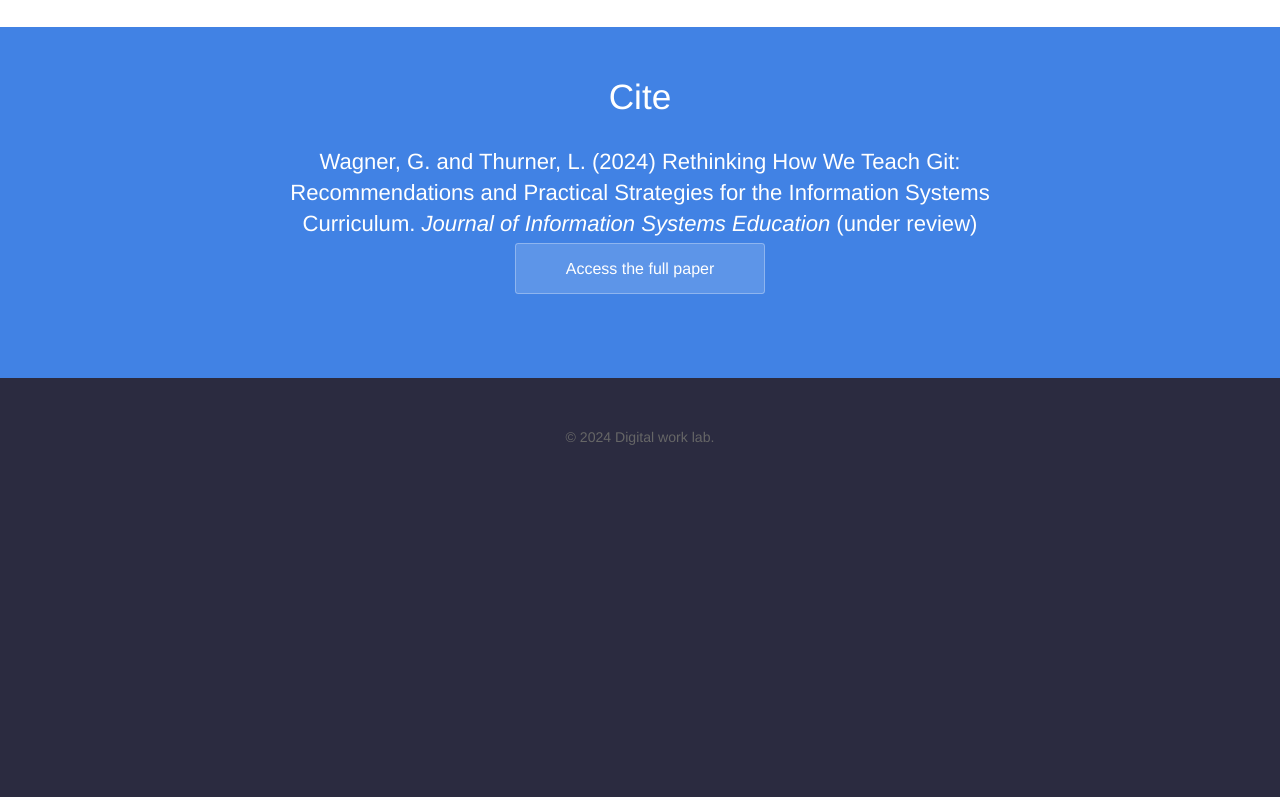
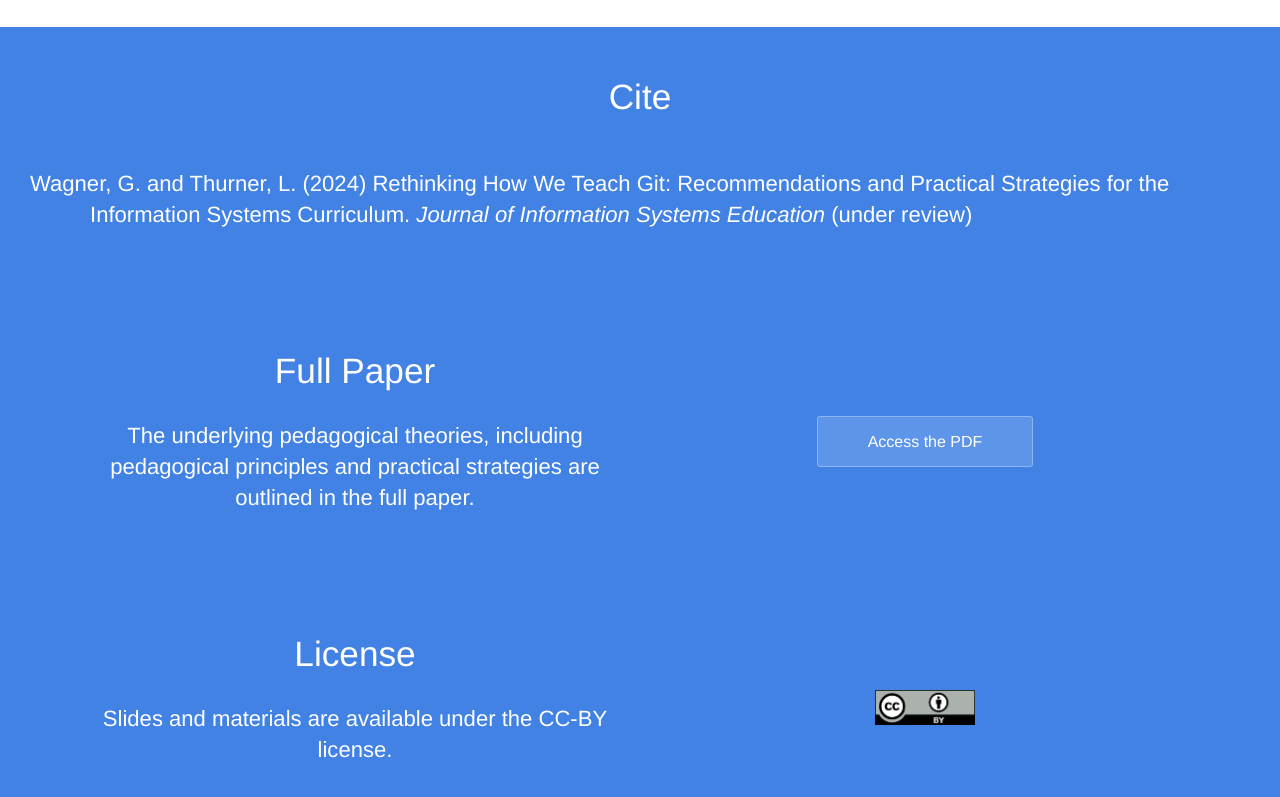
Before and after one commit to digital-work-lab/rethink-git-teaching, a Jekyll site: the page built from index.html, in a window 1280 px wide and 900 px high, scrolled down 2643 px. Shown: the top 797 px of the window. Built offline with Jekyll 4.4.1, drawn with Linux system fonts in a browser that asks for light colours; the list of posts is cut into pages by our own code; before the commit the page ends 3141 px from its top, so only the background shows below that.

Commit message:
move contents and add license

```diff
--- a/index.html
+++ b/index.html
@@ -58,11 +58,38 @@ description: Recommendations and Practical Strategies
 	</section>
 
 	<section class="hero">
-		<div class="text-container">
-			<h2>Cite</h2>
-			<p class="editable">Wagner, G. and Thurner, L. (2024) Rethinking How We Teach Git: Recommendations and Practical Strategies for the Information Systems Curriculum. <em>Journal of Information Systems Education</em> (under review)</p>
-			<div class="button alt"><a href="https://jise.org/archives.html">Access the full paper</a></div>
-		</div>
+		<!-- <div class="text-container">
+		</div> -->
+
+		<h2>Cite</h2>
+
+			<div class="container flex" style="text-align: left; padding-left: 60px; text-indent: -60px;">
+				<p class="editable">Wagner, G. and Thurner, L. (2024) Rethinking How We Teach Git: Recommendations and Practical Strategies for the Information Systems Curriculum. <em>Journal of Information Systems Education</em> (under review)</p>
+			</div>
+
+			<section>
+				<div class="container flex">
+					<div class="image">
+						<div class="button alt"><a href="https://jise.org/archives.html">Access the PDF</a></div>
+					</div>
+					<div class="text editable">
+						<h2>Full Paper</h2>
+						<p>The underlying pedagogical theories, including pedagogical principles and practical strategies are outlined in the full paper.</p>
+					</div>
+				</div>
+			</section>
+
+			<section>
+				<div class="container flex">
+					<div class="image">
+						<a href="https://creativecommons.org/licenses/by/4.0/"><img src="{{ site.baseurl }}/images/cc-by.png" alt="CC-BY License" style="width: 100px; height: auto;" /></a>
+					</div>
+					<div class="text editable">
+						<h2>License</h2>
+						<p class="editable">Slides and materials are available under the CC-BY license.</p>
+					</div>
+				</div>
+			</section>
 	</section>
 
 </div>
```
Also changed, not shown: notes_conceptual_interactive.html (+18 -0 lines), notes_reorder.html (+2 -18 lines), images/cc-by.png (added).
